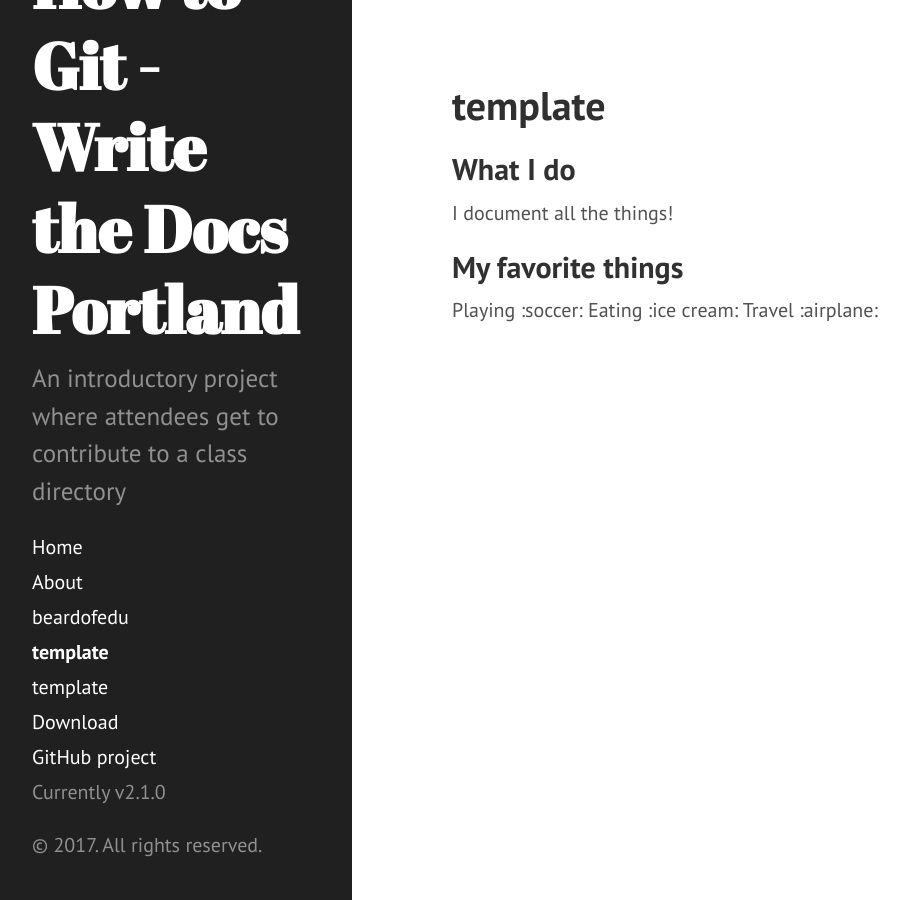
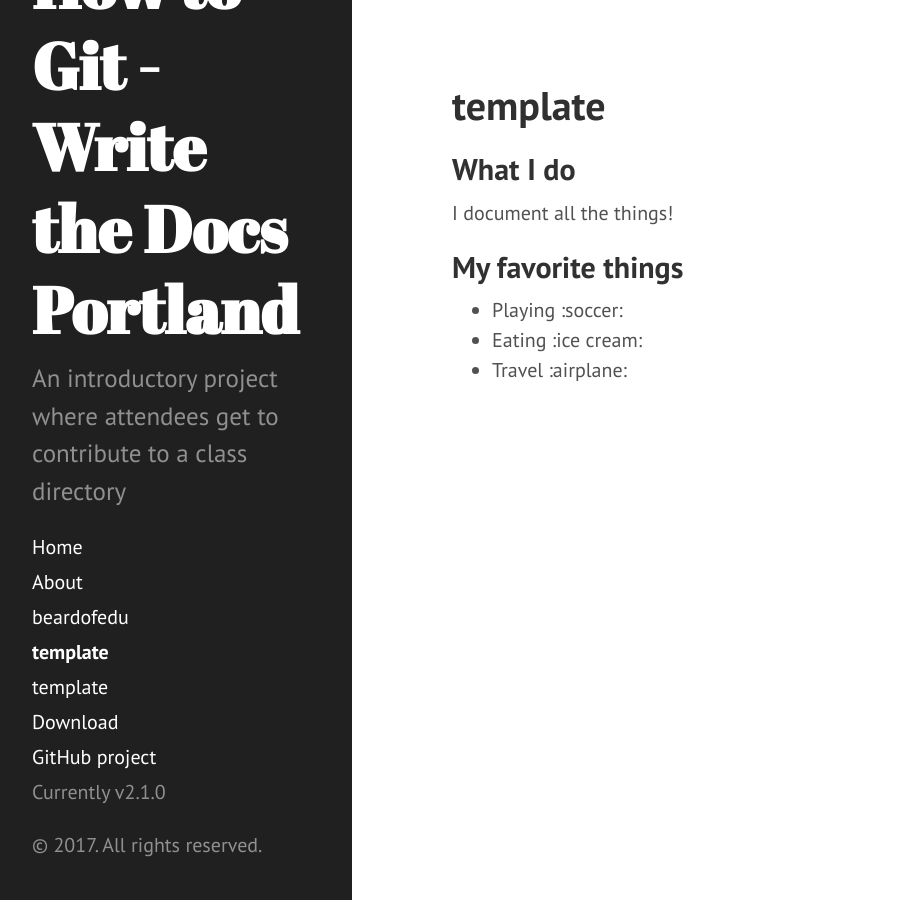
Before and after one commit to githubschool/wtd-hello, a Jekyll site: the page built from erin.md, in a window 1280 px wide. Shown: the whole page, without its empty margins (8-917 px from the left). Built offline with Jekyll 4.4.1, drawn with Linux system fonts in a browser that asks for light colours.

Commit message:
added list markdown formatting

```diff
--- a/erin.md
+++ b/erin.md
@@ -7,6 +7,6 @@ title: template
 I document all the things!
 
 ## My favorite things
-Playing :soccer:
-Eating :ice cream:
-Travel :airplane:
+* Playing :soccer:
+* Eating :ice cream:
+* Travel :airplane:
```
